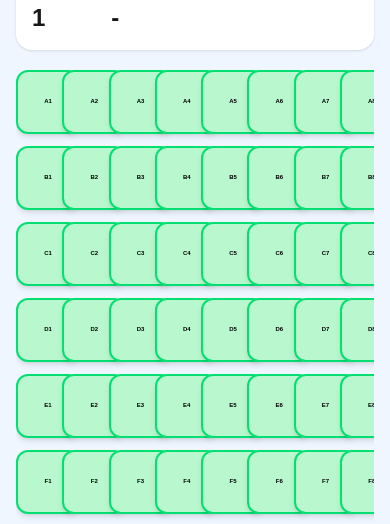
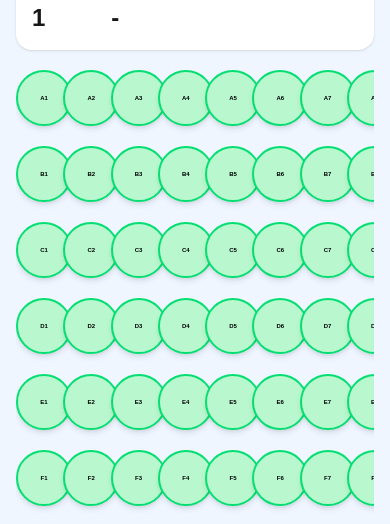
Before and after one commit to mattrow84/minigolf-storage, a Next.js app: page / in a window 390 px wide. Shown: the part 320-844 px from the top of the page. Built offline with nearby package versions, Linux system fonts and the light colour scheme; no server answers; the database is empty.

Commit message:
improve mobile circles

```diff
--- a/app/page.tsx
+++ b/app/page.tsx
@@ -500,7 +500,7 @@
     {/* GRIGLIA */}
 
     <div className="overflow-x-auto mb-6 print-area">
-      <div className="grid grid-cols-8 gap-3 w-fit mx-auto">
+      <div className="grid grid-cols-8 gap-5 w-fit mx-auto">
         {rows.flatMap((row) =>
           Array.from(
             { length: 8 },
@@ -540,7 +540,7 @@
                     }
                   }}
                   className={`
-                    h-16 w-16 rounded-xl md:rounded-full border-2
+                    h-14 w-14 rounded-full border-2
                     font-bold text-black
                     transition-all duration-200
                     hover:scale-105
@@ -553,7 +553,7 @@
                       : `Posizione vuota (${pos})`
                   }
                 >
-                  <div className="flex flex-col items-center justify-center h-full leading-tight">
+                  <div className="flex flex-col items-center justify-center h-full leading-none">
                     <span className="text-[6px] md:text-[9px] text-center break-words px-1">
                       {occupied
                         ? occupied
```
